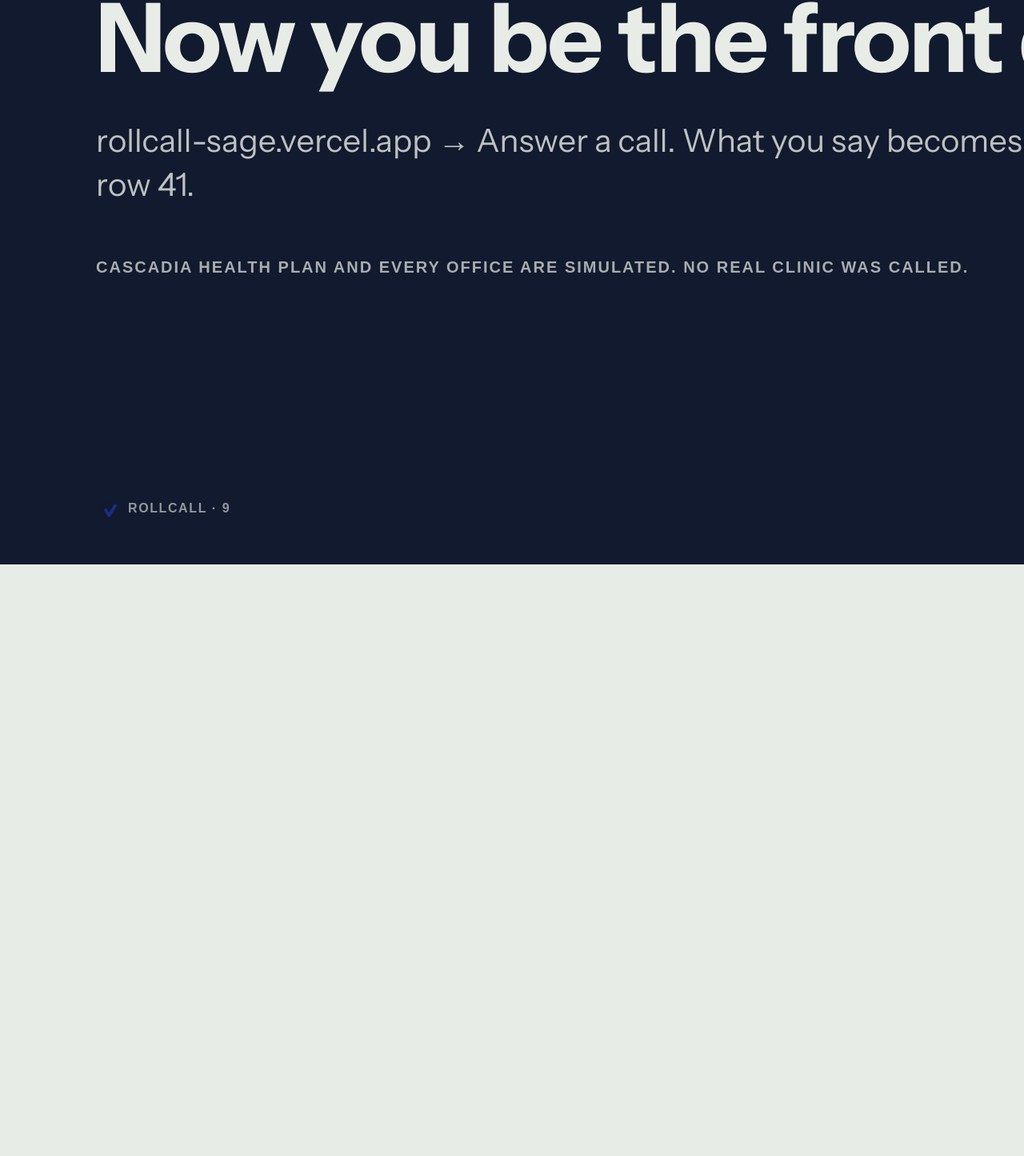
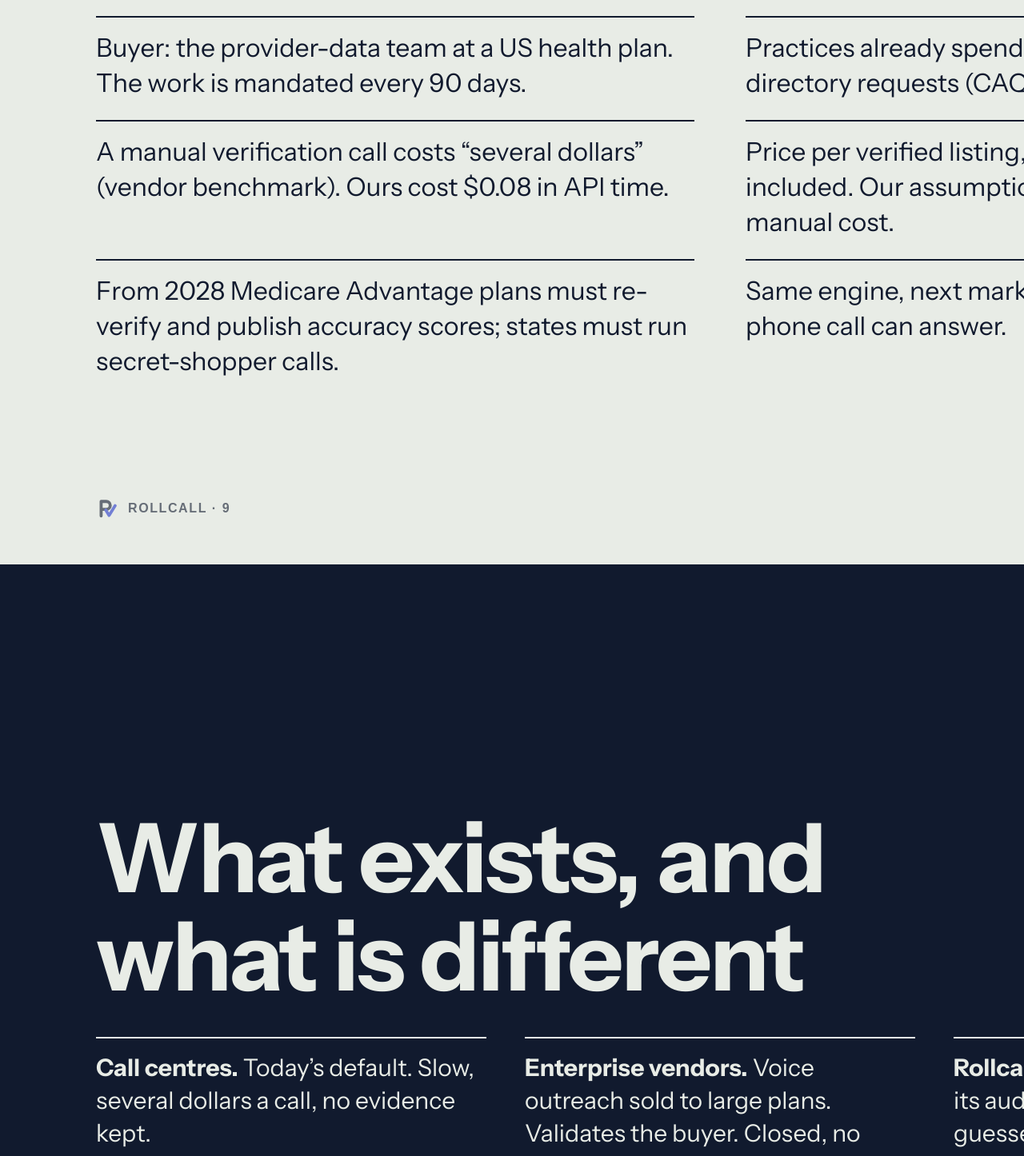
Before and after one commit to itssaharsh/rollcall, a Next.js app: page /%5Fslides in a window 1280 px wide. Shown: the part 9014-10460 px from the top of the page at 80% size. Before the commit the page ends 9720 px from the top, so only its background shows below. Built offline with nearby package versions, Linux system fonts and the light colour scheme; no server answers; a web font is replaced by a local one.

Commit message:
docs: slides for market, competition and roadmap; video guidance matched to lablab's scoring rules

```diff
--- a/app/%5Fslides/page.tsx
+++ b/app/%5Fslides/page.tsx
@@ -42,7 +42,23 @@ export default function Slides() {
         <ul className="mt-10 grid max-w-[1500px] grid-cols-2 gap-x-16 gap-y-6 text-[34px] leading-snug">
           {['Voice Agent API on both ends of every call', 'Key terms built from the row being verified', 'Seven JSON-schema tools, one write per clear answer', 'Refusals return as tool errors the agent follows', 'Temporary tokens: the key never reaches the browser', 'Audio sent only around speech, for steady turn-taking'].map((x) => <li key={x} className="border-t-2 border-ink pt-4">{x}</li>)}
         </ul></Slide>
-      <Slide n={9} dark><H>Now you be the front desk.</H><P>rollcall-sage.vercel.app → Answer a call. What you say becomes row 41.</P><p className="t-label mt-16 text-[20px] opacity-70">{META.plan} and every office are simulated. No real clinic was called.</p></Slide>
+      <Slide n={9}><H>Who pays, and for what</H>
+        <ul className="mt-10 grid max-w-[1560px] grid-cols-2 gap-x-16 gap-y-6 text-[32px] leading-snug">
+          {['Buyer: the provider-data team at a US health plan. The work is mandated every 90 days.', 'Practices already spend $2.76B a year answering directory requests (CAQH survey, 2019).', 'A manual verification call costs “several dollars” (vendor benchmark). Ours cost $0.08 in API time.', 'Price per verified listing, with the audio evidence included. Our assumption: well under half the manual cost.', 'From 2028 Medicare Advantage plans must re-verify and publish accuracy scores; states must run secret-shopper calls.', 'Same engine, next markets: any fact that only a phone call can answer.'].map((x) => <li key={x} className="border-t-2 border-ink pt-4">{x}</li>)}
+        </ul></Slide>
+      <Slide n={10} dark><H>What exists, and what is different</H>
+        <ul className="mt-10 grid max-w-[1560px] grid-cols-3 gap-x-12 text-[30px] leading-snug">
+          <li className="border-t-2 border-canvas pt-4"><b>Call centres.</b> Today’s default. Slow, several dollars a call, no evidence kept.</li>
+          <li className="border-t-2 border-canvas pt-4"><b>Enterprise vendors.</b> Voice outreach sold to large plans. Validates the buyer. Closed, no public proof.</li>
+          <li className="border-t-2 border-canvas pt-4"><b>Rollcall.</b> Every written value carries its audio. A gate in code refuses guesses. Scored in public against truth sheets.</li>
+        </ul></Slide>
+      <Slide n={11}><H>What comes next</H>
+        <ol className="mt-10 grid max-w-[1560px] grid-cols-3 gap-x-12 text-[30px] leading-snug">
+          <li className="border-t-2 border-ink pt-4"><span className="t-label text-[18px] text-ink-muted">Next</span><br />Real phone lines over SIP. Phone menus, hold queues, voicemail.</li>
+          <li className="border-t-2 border-ink pt-4"><span className="t-label text-[18px] text-ink-muted">Then</span><br />A pilot sweep with one plan’s real directory, offices told in advance.</li>
+          <li className="border-t-2 border-ink pt-4"><span className="t-label text-[18px] text-ink-muted">Later</span><br />The 2028 audits: accuracy reports a plan can file, with evidence per listing.</li>
+        </ol></Slide>
+      <Slide n={12} dark><H>Now you be the front desk.</H><P>rollcall-sage.vercel.app → Answer a call. What you say becomes row 41.</P><p className="t-label mt-16 text-[20px] opacity-70">{META.plan} and every office are simulated. No real clinic was called.</p></Slide>
     </main>
   )
 }
```
Also changed, not shown: 3 other files (tests, documents, lock files or other folders).
